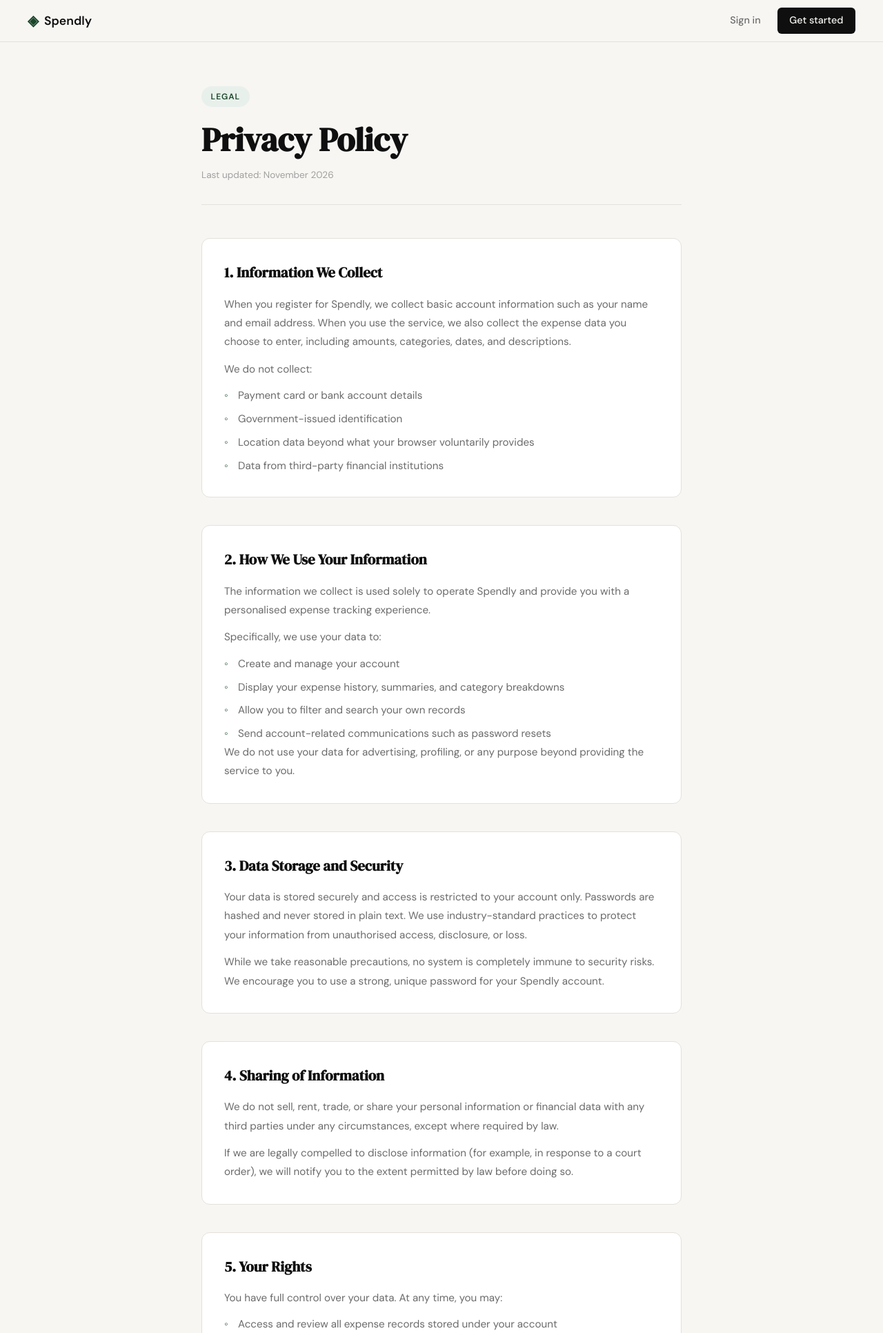
After one commit to sagar-cyber/Spendly, a Flask app: page /privacy in a window 1280 px wide. The commit adds this page. Shown: the top 1932 px of the page at 69% size. Run offline with Flask 3, Linux system fonts and the light colour scheme.

Commit message:
Landing: add terms and privacy links to footer

```diff
--- a/expense-tracker/app.py
+++ b/expense-tracker/app.py
@@ -20,6 +20,16 @@ def register():
 @app.route("/login")
 def login():
     return render_template("login.html")
+
+
+@app.route("/terms")
+def terms():
+    return render_template("terms.html")
+
+
+@app.route("/privacy")
+def privacy():
+    return render_template("privacy.html")
 
 
 # ------------------------------------------------------------------ #
--- a/expense-tracker/static/css/style.css
+++ b/expense-tracker/static/css/style.css
@@ -507,6 +507,105 @@ a { color: inherit; text-decoration: none; }
     color: var(--ink-faint);
 }
 
+.footer-link {
+    font-size: 0.8rem;
+    color: var(--ink-faint);
+    transition: color 0.2s;
+}
+
+.footer-link:hover { color: var(--paper); }
+
+/* ------------------------------------------------------------------ */
+/* Terms page                                                          */
+/* ------------------------------------------------------------------ */
+
+.terms-section {
+    padding: 4rem 2rem 6rem;
+    max-width: 760px;
+    margin: 0 auto;
+}
+
+.terms-header {
+    margin-bottom: 3rem;
+    padding-bottom: 2rem;
+    border-bottom: 1px solid var(--border);
+}
+
+.terms-eyebrow {
+    display: inline-block;
+    background: var(--accent-light);
+    color: var(--accent);
+    font-size: 0.75rem;
+    font-weight: 600;
+    letter-spacing: 0.08em;
+    text-transform: uppercase;
+    padding: 0.35rem 0.85rem;
+    border-radius: 999px;
+    margin-bottom: 1.25rem;
+}
+
+.terms-title {
+    font-family: var(--font-display);
+    font-size: clamp(2rem, 4vw, 3rem);
+    color: var(--ink);
+    line-height: 1.15;
+    margin-bottom: 0.75rem;
+}
+
+.terms-meta {
+    font-size: 0.85rem;
+    color: var(--ink-faint);
+}
+
+.terms-body { display: flex; flex-direction: column; gap: 2.5rem; }
+
+.terms-article {
+    background: var(--paper-card);
+    border: 1px solid var(--border);
+    border-radius: var(--radius-md);
+    padding: 2rem;
+}
+
+.terms-article h2 {
+    font-family: var(--font-display);
+    font-size: 1.3rem;
+    color: var(--ink);
+    margin-bottom: 1rem;
+}
+
+.terms-article p {
+    font-size: 0.95rem;
+    color: var(--ink-muted);
+    line-height: 1.8;
+    margin-bottom: 0.75rem;
+}
+
+.terms-article p:last-child { margin-bottom: 0; }
+
+.terms-article ul {
+    list-style: none;
+    padding: 0;
+    display: flex;
+    flex-direction: column;
+    gap: 0.5rem;
+    margin-top: 0.5rem;
+}
+
+.terms-article ul li {
+    font-size: 0.95rem;
+    color: var(--ink-muted);
+    padding-left: 1.25rem;
+    position: relative;
+    line-height: 1.7;
+}
+
+.terms-article ul li::before {
+    content: "◦";
+    position: absolute;
+    left: 0;
+    color: var(--accent);
+}
+
 /* ------------------------------------------------------------------ */
 /* Responsive                                                          */
 /* ------------------------------------------------------------------ */
--- a/expense-tracker/templates/base.html
+++ b/expense-tracker/templates/base.html
@@ -34,7 +34,8 @@
             <span class="brand-icon">◈</span>
             <span class="footer-name">Spendly</span>
             <p class="footer-copy">Track every rupee. Own your finances.</p>
-            <p><a href="#">Terms and Conditions</a> &middot; <a href="#">Privacy Policy</a></p>
+            <p><a href="/terms" class="footer-link">Terms and Conditions</a></p>
+            <p><a href="/privacy" class="footer-link">Privacy Policy</a></p>
         </div>
     </footer>
 
--- /dev/null
+++ b/expense-tracker/templates/privacy.html
@@ -0,0 +1,111 @@
+{% extends "base.html" %}
+
+{% block title %}Privacy Policy — Spendly{% endblock %}
+
+{% block content %}
+
+<section class="terms-section">
+
+    <div class="terms-header">
+        <span class="terms-eyebrow">Legal</span>
+        <h1 class="terms-title">Privacy Policy</h1>
+        <p class="terms-meta">Last updated: November 2026</p>
+    </div>
+
+    <div class="terms-body">
+
+        <div class="terms-article">
+            <h2>1. Information We Collect</h2>
+            <p>
+                When you register for Spendly, we collect basic account information such as your name
+                and email address. When you use the service, we also collect the expense data you
+                choose to enter, including amounts, categories, dates, and descriptions.
+            </p>
+            <p>We do not collect:</p>
+            <ul>
+                <li>Payment card or bank account details</li>
+                <li>Government-issued identification</li>
+                <li>Location data beyond what your browser voluntarily provides</li>
+                <li>Data from third-party financial institutions</li>
+            </ul>
+        </div>
+
+        <div class="terms-article">
+            <h2>2. How We Use Your Information</h2>
+            <p>
+                The information we collect is used solely to operate Spendly and provide you with
+                a personalised expense tracking experience.
+            </p>
+            <p>Specifically, we use your data to:</p>
+            <ul>
+                <li>Create and manage your account</li>
+                <li>Display your expense history, summaries, and category breakdowns</li>
+                <li>Allow you to filter and search your own records</li>
+                <li>Send account-related communications such as password resets</li>
+            </ul>
+            <p>
+                We do not use your data for advertising, profiling, or any purpose beyond
+                providing the service to you.
+            </p>
+        </div>
+
+        <div class="terms-article">
+            <h2>3. Data Storage and Security</h2>
+            <p>
+                Your data is stored securely and access is restricted to your account only.
+                Passwords are hashed and never stored in plain text. We use industry-standard
+                practices to protect your information from unauthorised access, disclosure,
+                or loss.
+            </p>
+            <p>
+                While we take reasonable precautions, no system is completely immune to security
+                risks. We encourage you to use a strong, unique password for your Spendly account.
+            </p>
+        </div>
+
+        <div class="terms-article">
+            <h2>4. Sharing of Information</h2>
+            <p>
+                We do not sell, rent, trade, or share your personal information or financial data
+                with any third parties under any circumstances, except where required by law.
+            </p>
+            <p>
+                If we are legally compelled to disclose information (for example, in response to
+                a court order), we will notify you to the extent permitted by law before doing so.
+            </p>
+        </div>
+
+        <div class="terms-article">
+            <h2>5. Your Rights</h2>
+            <p>You have full control over your data. At any time, you may:</p>
+            <ul>
+                <li>Access and review all expense records stored under your account</li>
+                <li>Edit or delete individual expense entries</li>
+                <li>Request complete deletion of your account and all associated data</li>
+                <li>Export your data for personal use</li>
+            </ul>
+            <p>
+                To exercise any of these rights, contact us through the app. Account deletion
+                requests will be processed within 7 days, after which all your data will be
+                permanently and irreversibly removed.
+            </p>
+        </div>
+
+        <div class="terms-article">
+            <h2>6. Changes to This Policy</h2>
+            <p>
+                We may update this Privacy Policy from time to time. When we do, we will revise
+                the date at the top of this page. Continued use of Spendly after any changes
+                constitutes your acceptance of the updated policy.
+            </p>
+            <p>
+                If you have any questions or concerns about how we handle your data, please
+                reach out to us directly through the app.
+            </p>
+        </div>
+
+    </div>
+
+</section>
+
+{% endblock %}
```
Also changed, not shown: expense-tracker/templates/terms.html (added, +99 -0 lines).
